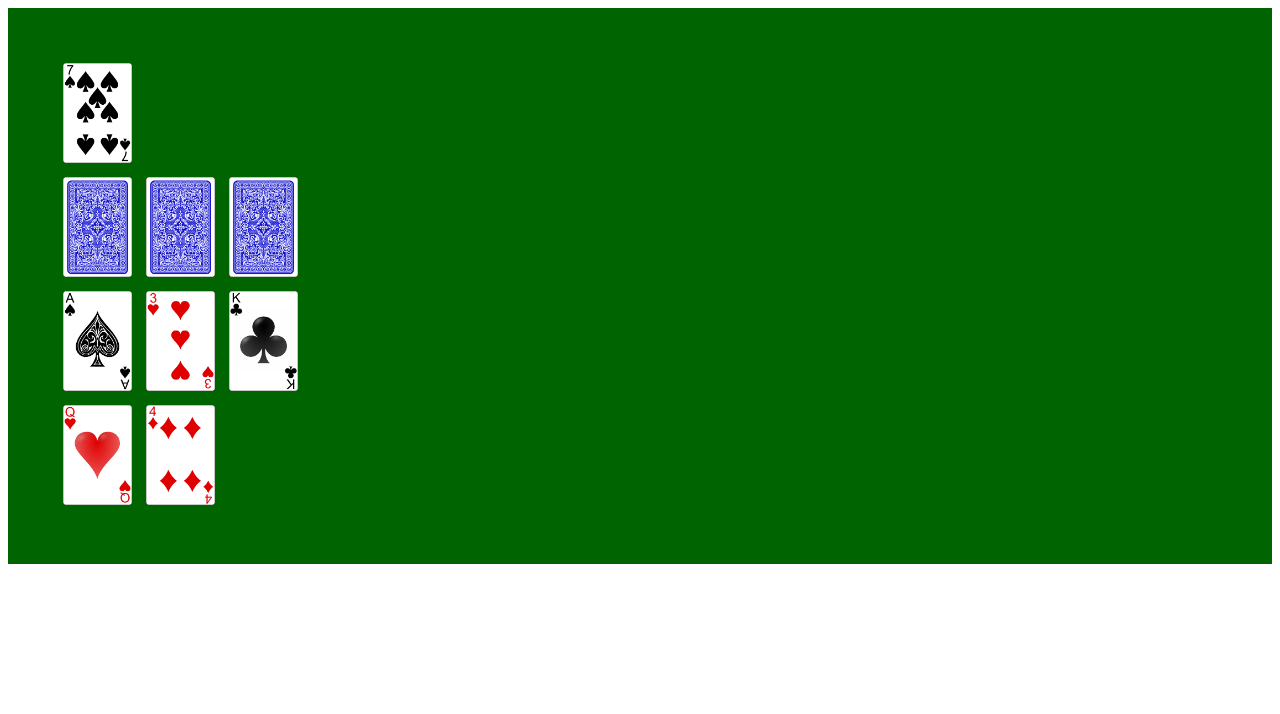
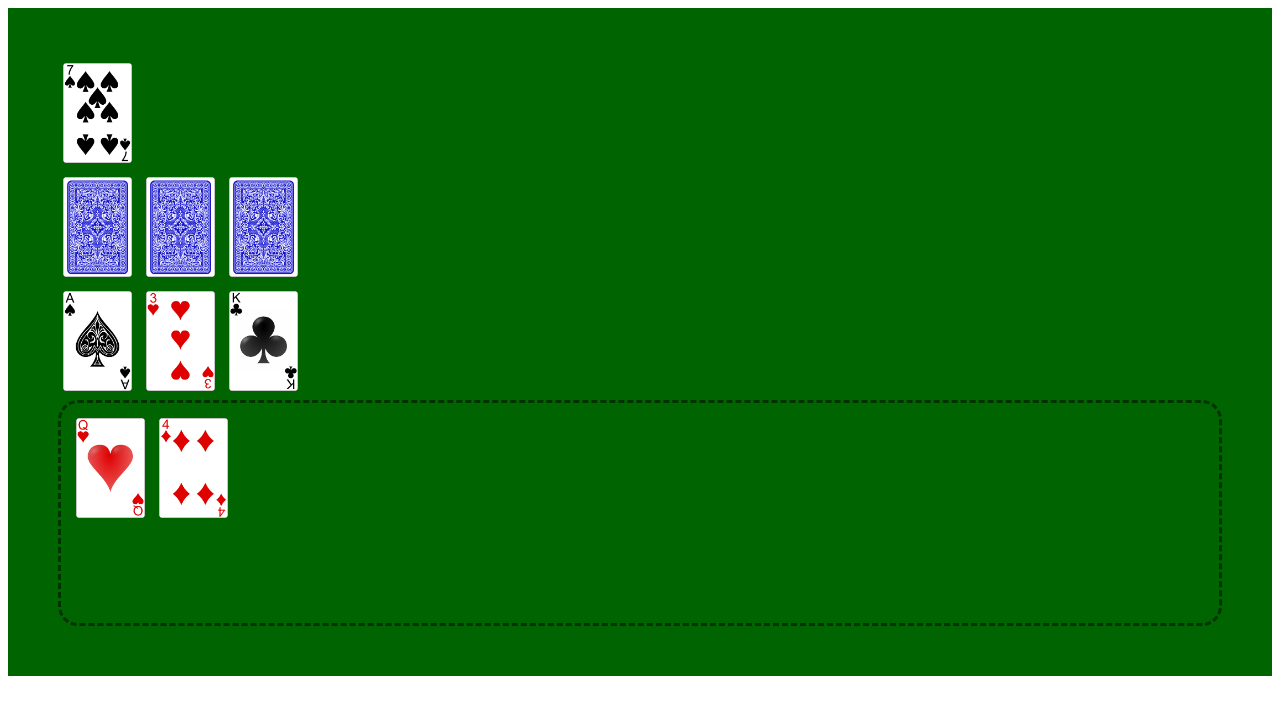
Before and after one commit to fcatae/trucoTS, a website: page src/client/index.html in a window 1280 px wide. Drawn offline with Linux system fonts and the light colour scheme.

Commit message:
html basic layout

```diff
--- a/src/client/index.css
+++ b/src/client/index.css
@@ -2,6 +2,14 @@
     background-color: darkgreen;
 
     padding: 50px;
+}
+
+.drop {
+    border: 3px dashed #003200;
+    border-radius: 20px;
+
+    height: 200px;
+    padding: 10px;
 }
 
 .card {
--- a/src/client/index.html
+++ b/src/client/index.html
@@ -20,10 +20,14 @@
             <img class="card" src="images/3_of_hearts.png">
             <img class="card" src="images/king_of_clubs.png">
         </div>
-        <div>
-            <img class="card" src="images/queen_of_hearts.png">
-            <img class="card" src="images/4_of_diamonds.png">
+
+        <div class="drop">
+            <div>
+                <img class="card" src="images/queen_of_hearts.png">
+                <img class="card" src="images/4_of_diamonds.png">
+            </div>
         </div>
+
     </div>
 </body>
 </html>
```
